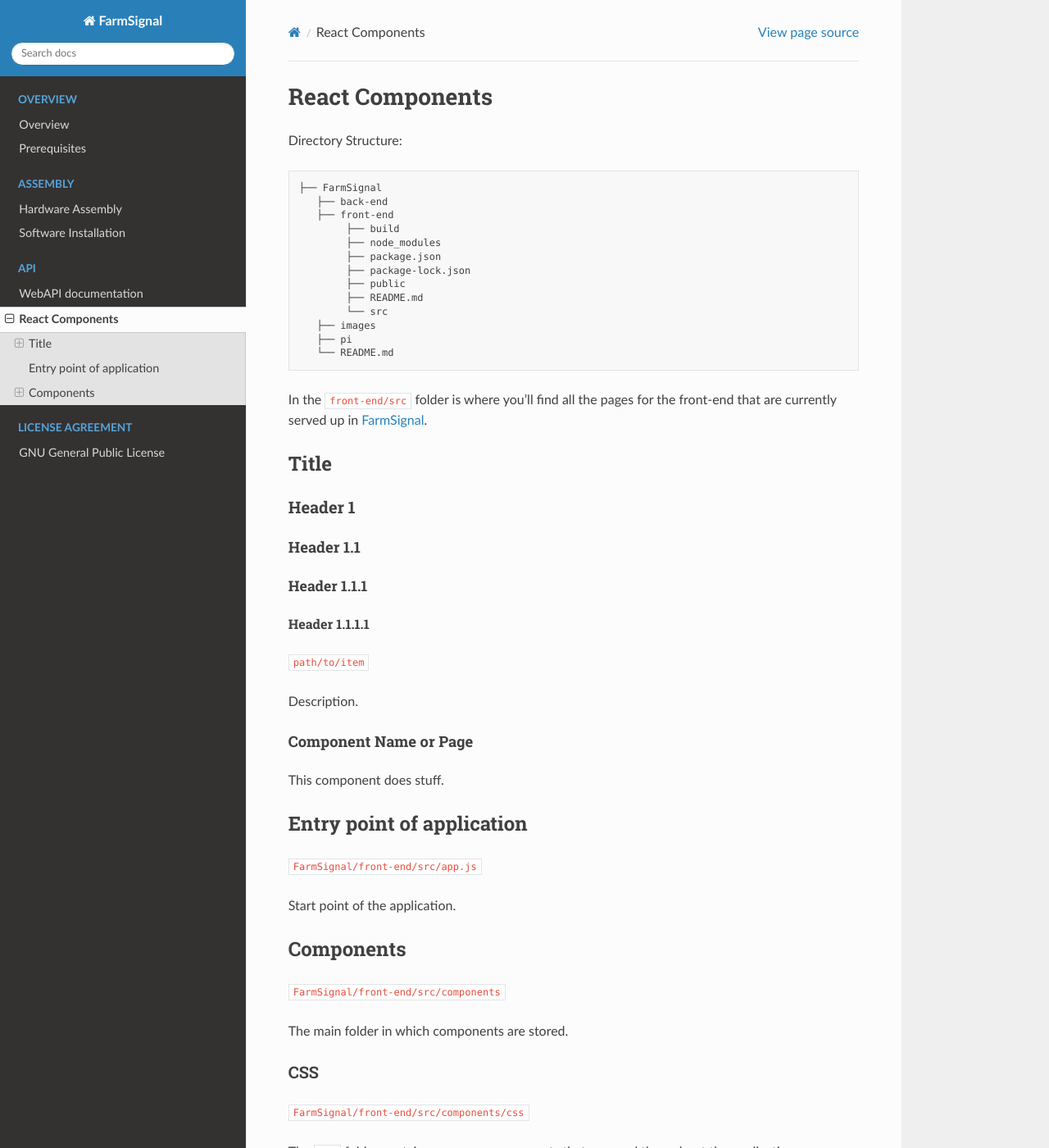
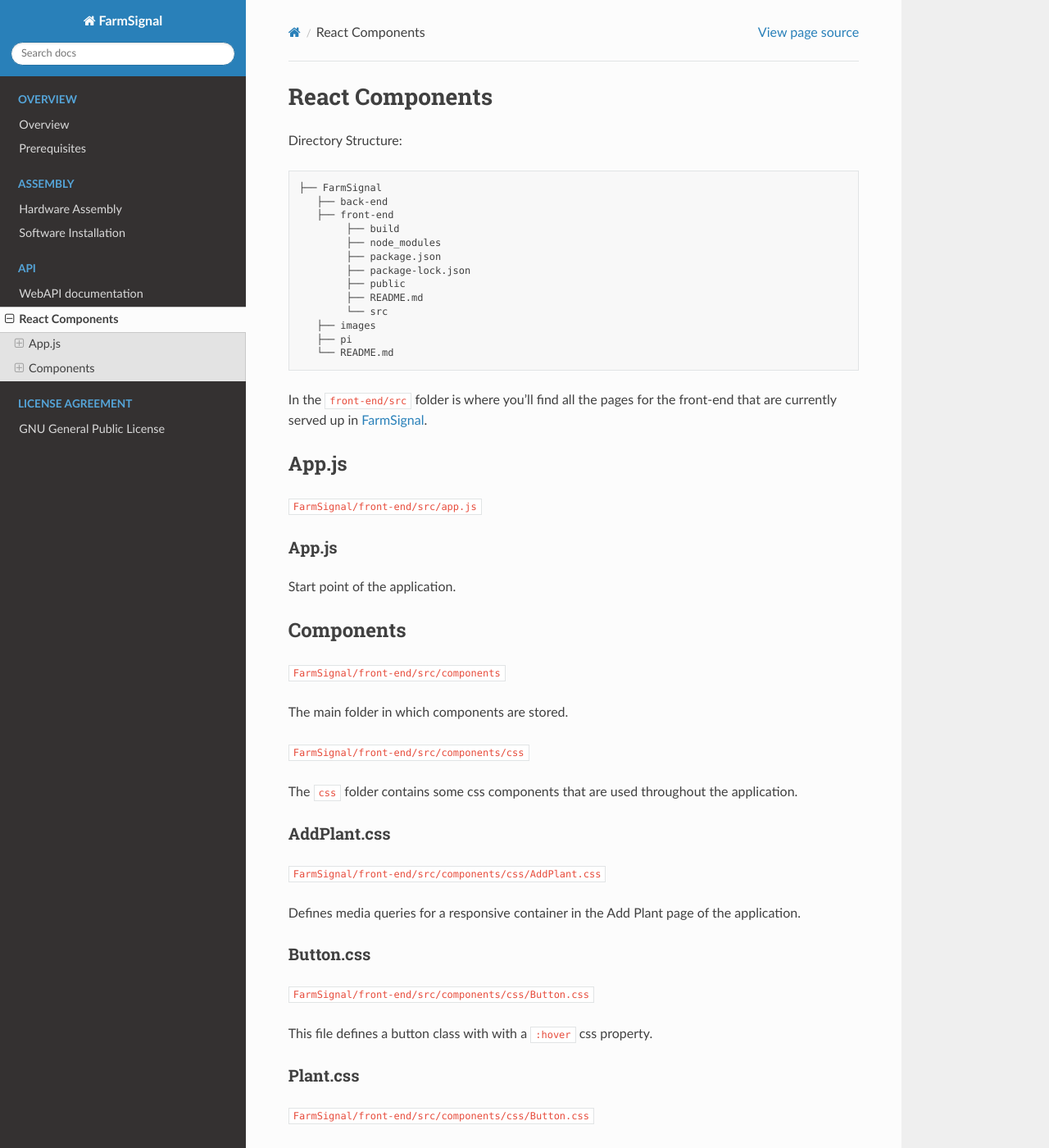
Before and after one commit to AlanConstantino/FarmSignal, a Sphinx documentation site: the page built from docs/front-end/react.rst, in a window 1280 px wide and 1400 px high. Shown: the whole window at 82% size. Built offline with Sphinx 7.4.7 and the Read the Docs theme 2.0.0, drawn with Linux system fonts in a browser that asks for light colours.

Commit message:
Compiled

```diff
--- a/docs/front-end/react.rst
+++ b/docs/front-end/react.rst
@@ -22,39 +22,10 @@
 
 In the ``front-end/src`` folder is where you'll find all the pages for the front-end that are currently served up in `FarmSignal <https://farmsignal.net>`_.
 
-=====
-Title
-=====
 
-Header 1
-========
-
-Header 1.1
-----------
-
-Header 1.1.1
-~~~~~~~~~~~~
-
-Header 1.1.1.1
-""""""""""""""
-
-``path/to/item``
-
-Description.
-
-Component Name or Page
-----------------------
-
-This component does stuff.
-
-
-
-
-
-
-==========================
-Entry point of application
-==========================
+======
+App.js
+======
 
 ``FarmSignal/front-end/src/app.js``
 
```
Also changed, not shown: 4 other files.
